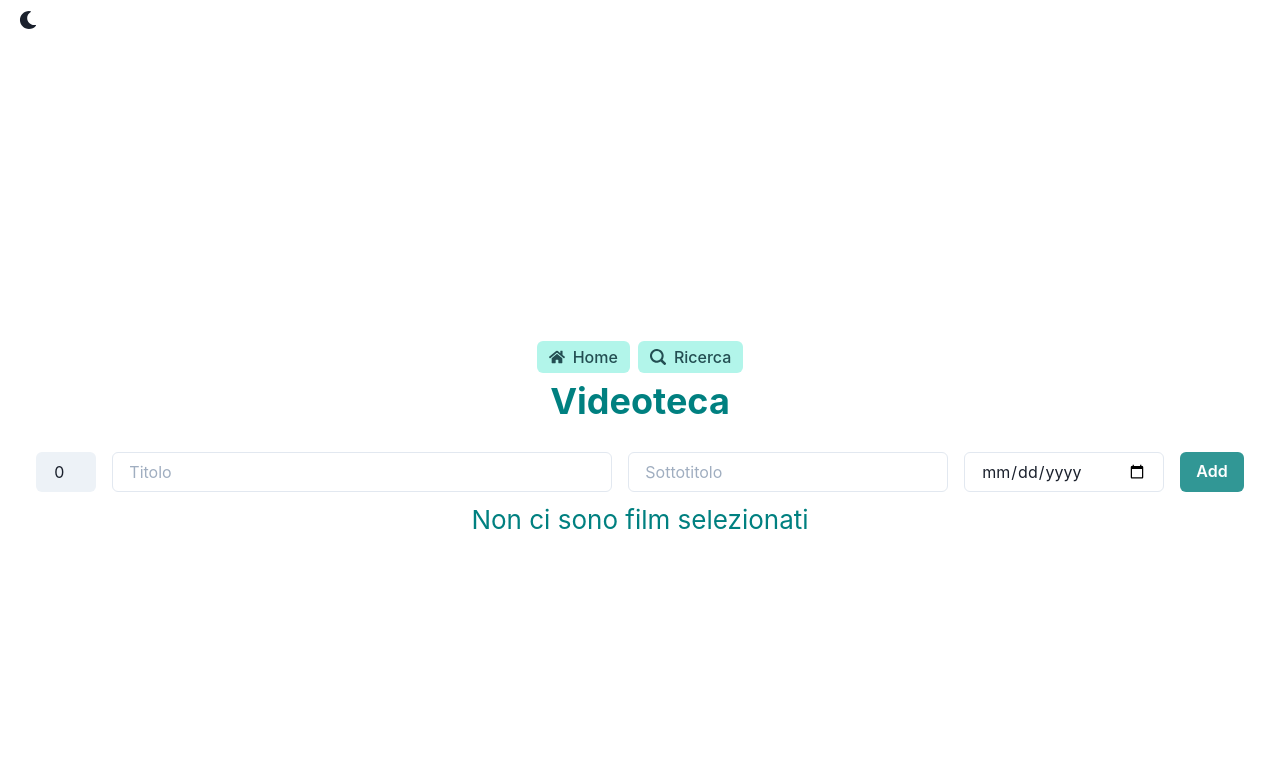
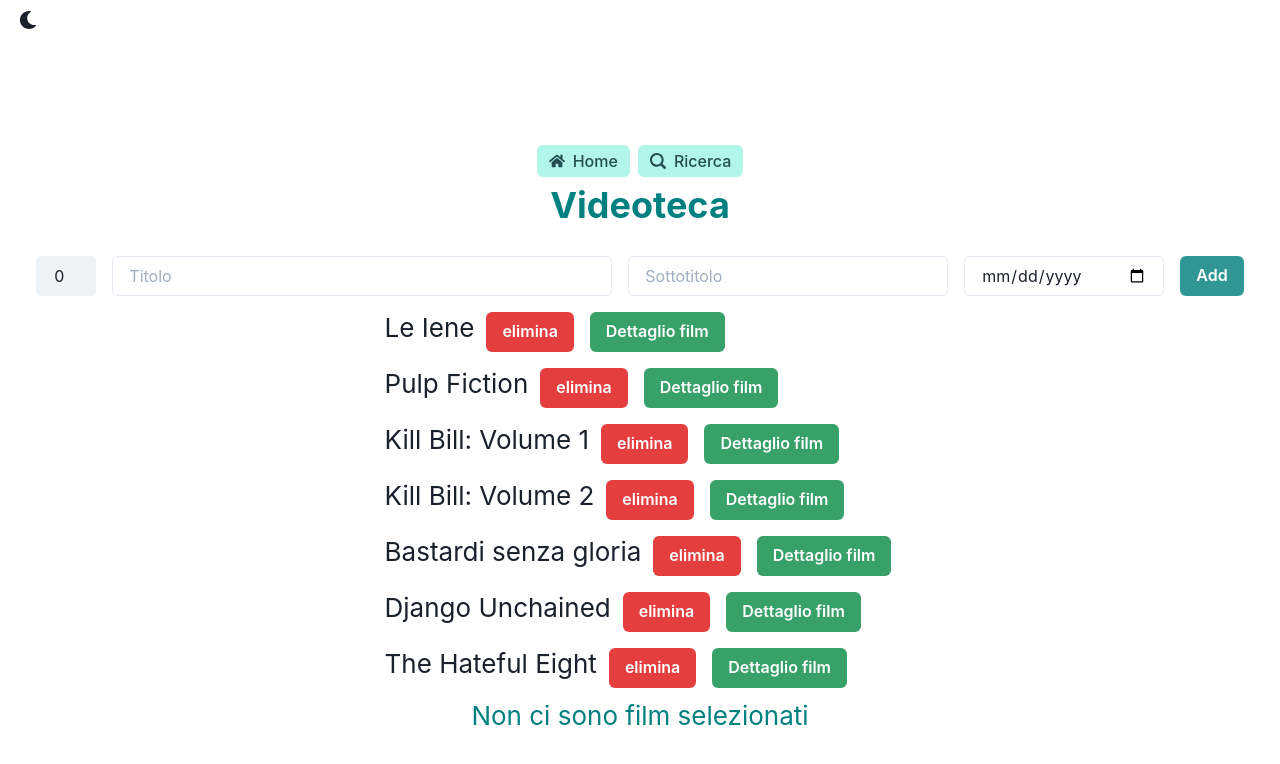
Before and after one commit to par1de/videoteca-redux-typescript, a React (Create React App) app: page / in a window 1280 px wide. Shown: the top 764 px of the page. Built offline with nearby package versions, Linux system fonts and the light colour scheme.

Commit message:
Created mocked up films to simplify implementation

```diff
--- a/src/features/components/Elenco.tsx
+++ b/src/features/components/Elenco.tsx
@@ -17,9 +17,16 @@ import { useDispatch } from "react-redux";
 import { removeFilm, scegliFilm } from "./elencoSlice";
 import { IArrayProps } from "./Videoteca";
 import { Film } from "./Videoteca";
+import { DeleteIcon, EditIcon } from "@chakra-ui/icons";
 
 export const Elenco = (props: IArrayProps) => {
   const dispatch = useDispatch();
+
+  const handleClickEdit = (film: Film) => {};
+
+  const handleClickDelete = (film: Film) => {
+    dispatch(removeFilm(film.titleInput));
+  };
 
   return (
     <Flex direction="column">
@@ -31,6 +38,8 @@ export const Elenco = (props: IArrayProps) => {
             <Th>Titolo</Th>
             <Th>Sottotitolo</Th>
             <Th>Anno Uscita</Th>
+            <Th>Modifica</Th>
+            <Th>Elimina</Th>
           </Tr>
         </Thead>
         <Tbody>
@@ -41,6 +50,16 @@ export const Elenco = (props: IArrayProps) => {
                 <Td>{film.titleInput}</Td>
                 <Td>{film.subTitleInput}</Td>
                 <Td>{film.annoUscita.substr(0, 4)}</Td>
+                <Td>
+                  <Button colorScheme="orange">
+                    <EditIcon />
+                  </Button>
+                </Td>
+                <Td>
+                  <Button colorScheme="red" onClick={() => handleClickDelete}>
+                    <DeleteIcon />
+                  </Button>
+                </Td>
               </Tr>
             );
           })}
--- /dev/null
+++ b/src/features/components/elencoFilmMockup.tsx
@@ -0,0 +1,50 @@
+import { Film } from "./Videoteca";
+
+export const iene: Film = {
+  id: 0,
+  titleInput: "Le Iene",
+  subTitleInput: "Reservoir Dogs",
+  annoUscita: "1992",
+};
+
+export const pulpFiction: Film = {
+  id: 1,
+  titleInput: "Pulp Fiction",
+  subTitleInput: "Pulp Fiction",
+  annoUscita: "1994",
+};
+
+export const killBill1: Film = {
+  id: 2,
+  titleInput: "Kill Bill: Volume 1",
+  subTitleInput: "Kill Bill: Volume 1",
+  annoUscita: "2003",
+};
+
+export const killBill2: Film = {
+  id: 3,
+  titleInput: "Kill Bill: Volume 2",
+  subTitleInput: "Kill Bill: Volume 2",
+  annoUscita: "2004",
+};
+
+export const bastardi: Film = {
+  id: 4,
+  titleInput: "Bastardi senza gloria",
+  subTitleInput: "Inglourious Basterds",
+  annoUscita: "2009",
+};
+
+export const django: Film = {
+  id: 5,
+  titleInput: "Django Unchained",
+  subTitleInput: "Django Unchained",
+  annoUscita: "2012",
+};
+
+export const hateful: Film = {
+  id: 6,
+  titleInput: "The Hateful Eight",
+  subTitleInput: "The Hateful Eight",
+  annoUscita: "2015",
+};
--- a/src/features/components/elencoSlice.ts
+++ b/src/features/components/elencoSlice.ts
@@ -1,6 +1,8 @@
 import { Film } from './Videoteca';
 import { RootState } from './../../app/store';
 import { createSlice } from "@reduxjs/toolkit";
+import { bastardi, django, hateful, iene, killBill1, killBill2, pulpFiction } from './elencoFilmMockup';
+
 export interface VideotecaState {
   elencoFilm: Array<Film>;
   wantedFilms: Array<Film>;
@@ -9,8 +11,10 @@ export interface VideotecaState {
   status: 'idle' | 'loading' | 'failed';
 }
 
+
+
 const initialState: VideotecaState = {
-  elencoFilm: [],
+  elencoFilm: [iene, pulpFiction, killBill1, killBill2, bastardi, django, hateful],
   wantedFilms: [],
   filmSelezionato: {
     id: 0,
@@ -38,10 +42,13 @@ export const elencoSlice = createSlice({
       state.elencoFilm = state.elencoFilm.filter(
         (x) => x.titleInput !== action.payload
       );
+      console.log("sono in remove");
+
     },
     scegliFilm: (state, action) => {
       state.filmSelezionato = action.payload;
       state.isSelected = true;
+      console.log("sono in scegli film");
     },
     ricerca: (state, action) => {
         state.wantedFilms = state.elencoFilm.filter( x => x.titleInput.includes(action.payload));
```
